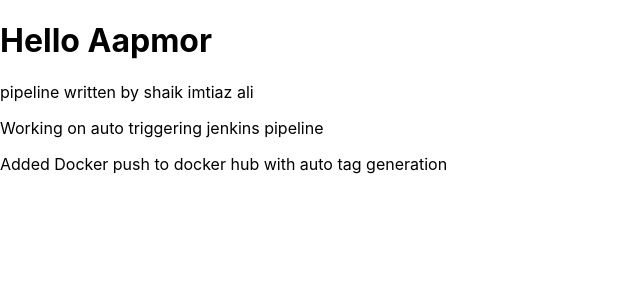
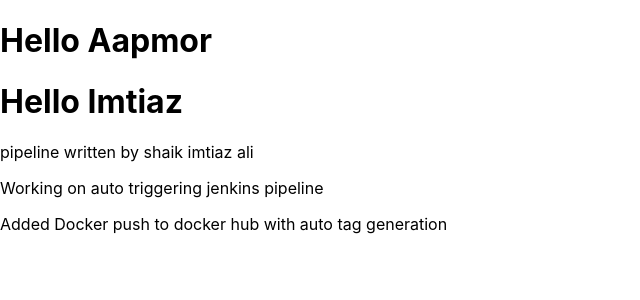
Before and after one commit to shaikimtiazali/my-demo-jenkins, a React (Create React App) app: page / in a window 1280 px wide. Shown: the top 300 px of the page, without its empty margins (0-640 px from the left). Built offline with nearby package versions, Linux system fonts and the light colour scheme.

Commit message:
Update App.js
add new h1

```diff
--- a/src/App.js
+++ b/src/App.js
@@ -5,6 +5,7 @@
   return (
     <Header>
       <h1>Hello Aapmor</h1>
+      <h1>Hello Imtiaz</h1>
       <p>pipeline written by shaik imtiaz ali</p>
       <p>Working on auto triggering jenkins pipeline</p>
       <p>Added Docker push to docker hub with auto tag generation</p>
```
